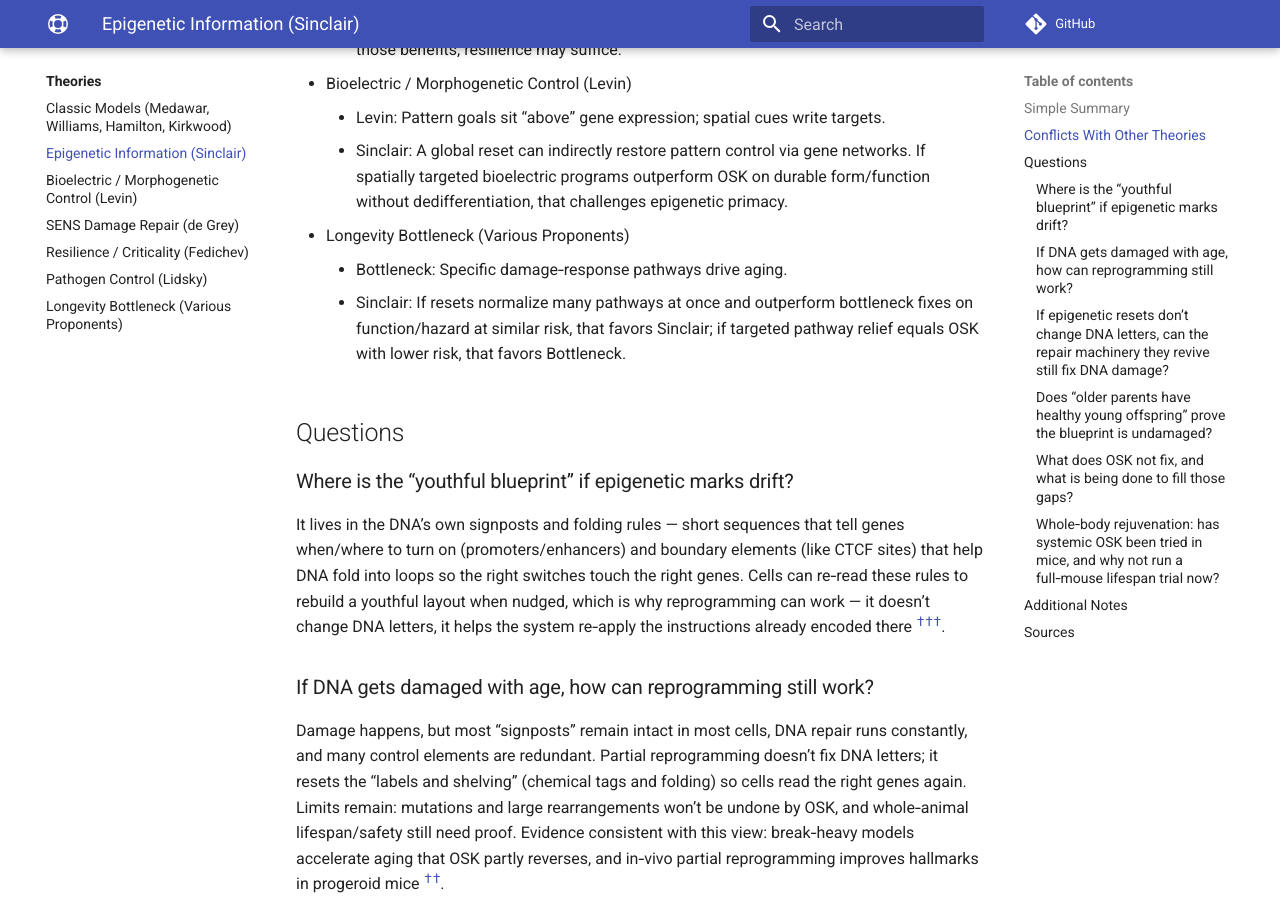
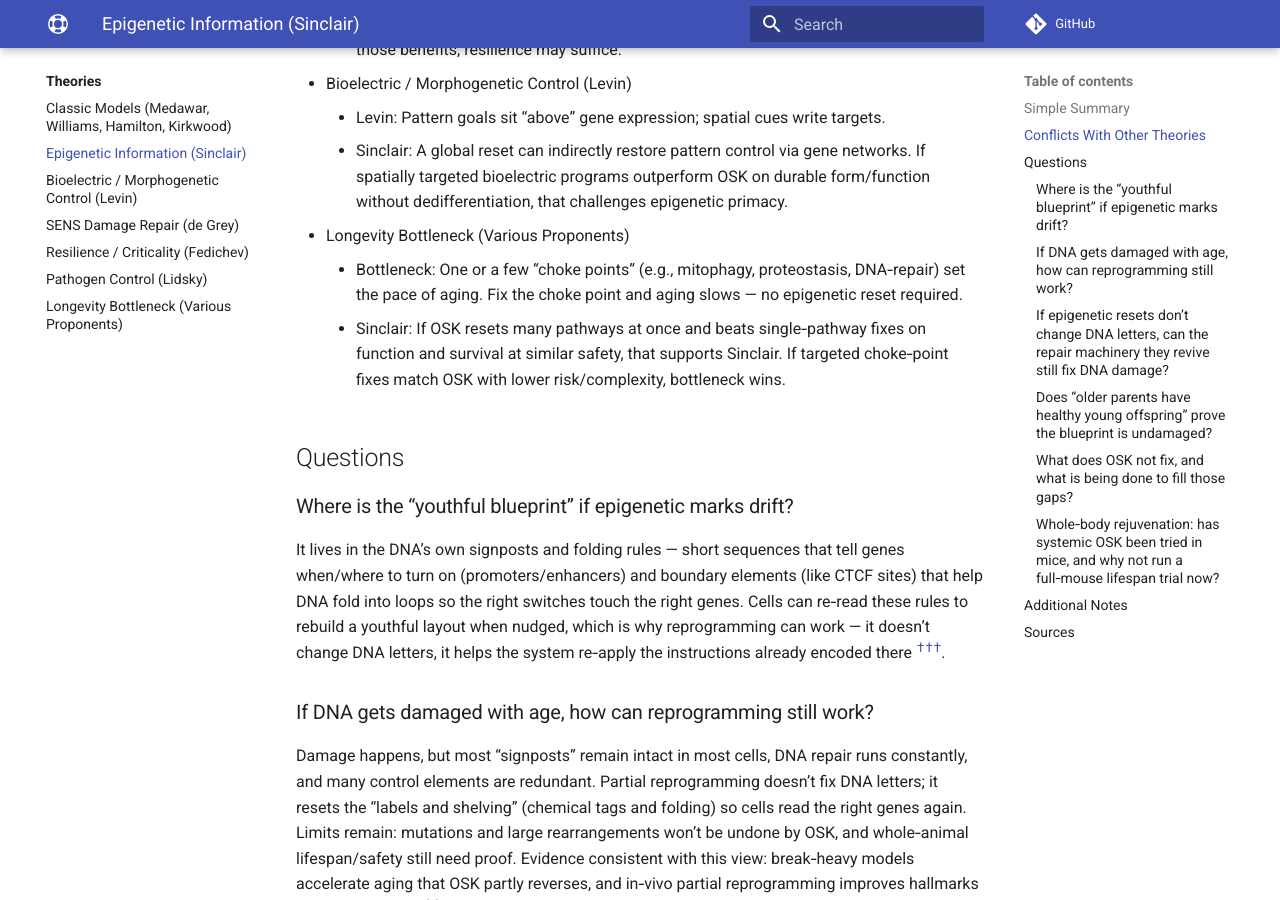
Before and after one commit to djgish485/project-lifespan, an MkDocs documentation site: the page built from docs/theories/epigenetic_information.md, in a window 1280 px wide and 900 px high, scrolled down 1492 px. Built offline with MkDocs 1.6.1 and Material for MkDocs 9.7.7, drawn with Linux system fonts in a browser that asks for light colours; comment, search, counter and statistics services are not loaded.

Commit message:
docs(sinclair): clarify Longevity Bottleneck conflict with plain choke‑point framing and OSK comparison

```diff
--- a/docs/theories/epigenetic_information.md
+++ b/docs/theories/epigenetic_information.md
@@ -66,8 +66,8 @@ tags:
   </li>
   <li>Longevity Bottleneck (Various Proponents)
     <ul>
-      <li>Bottleneck: Specific damage‑response pathways drive aging.</li>
-      <li>Sinclair: If resets normalize many pathways at once and outperform bottleneck fixes on function/hazard at similar risk, that favors Sinclair; if targeted pathway relief equals OSK with lower risk, that favors Bottleneck.</li>
+      <li>Bottleneck: One or a few “choke points” (e.g., mitophagy, proteostasis, DNA‑repair) set the pace of aging. Fix the choke point and aging slows — no epigenetic reset required.</li>
+      <li>Sinclair: If OSK resets many pathways at once and beats single‑pathway fixes on function and survival at similar safety, that supports Sinclair. If targeted choke‑point fixes match OSK with lower risk/complexity, bottleneck wins.</li>
     </ul>
   </li>
 </ul>
```
